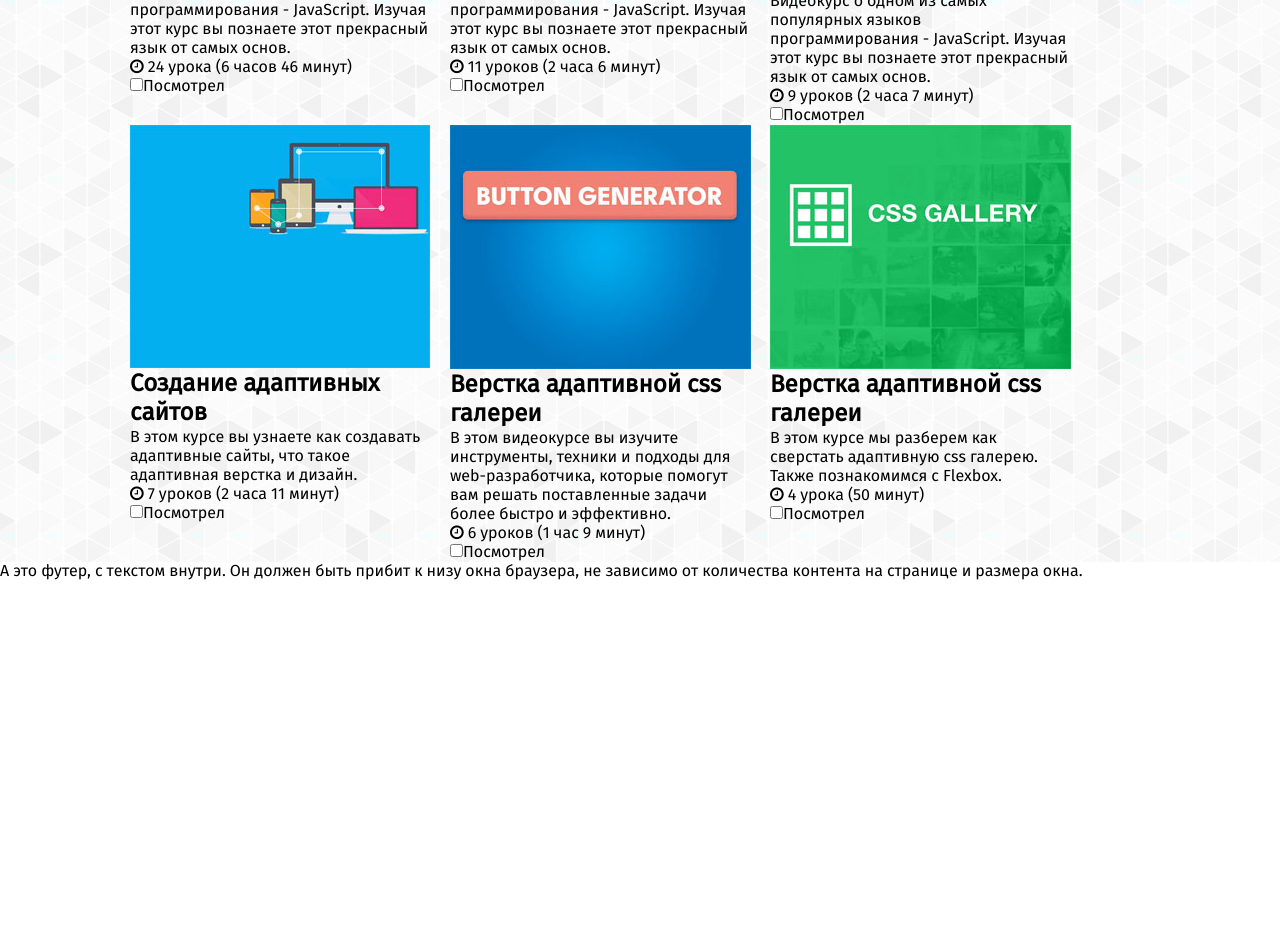
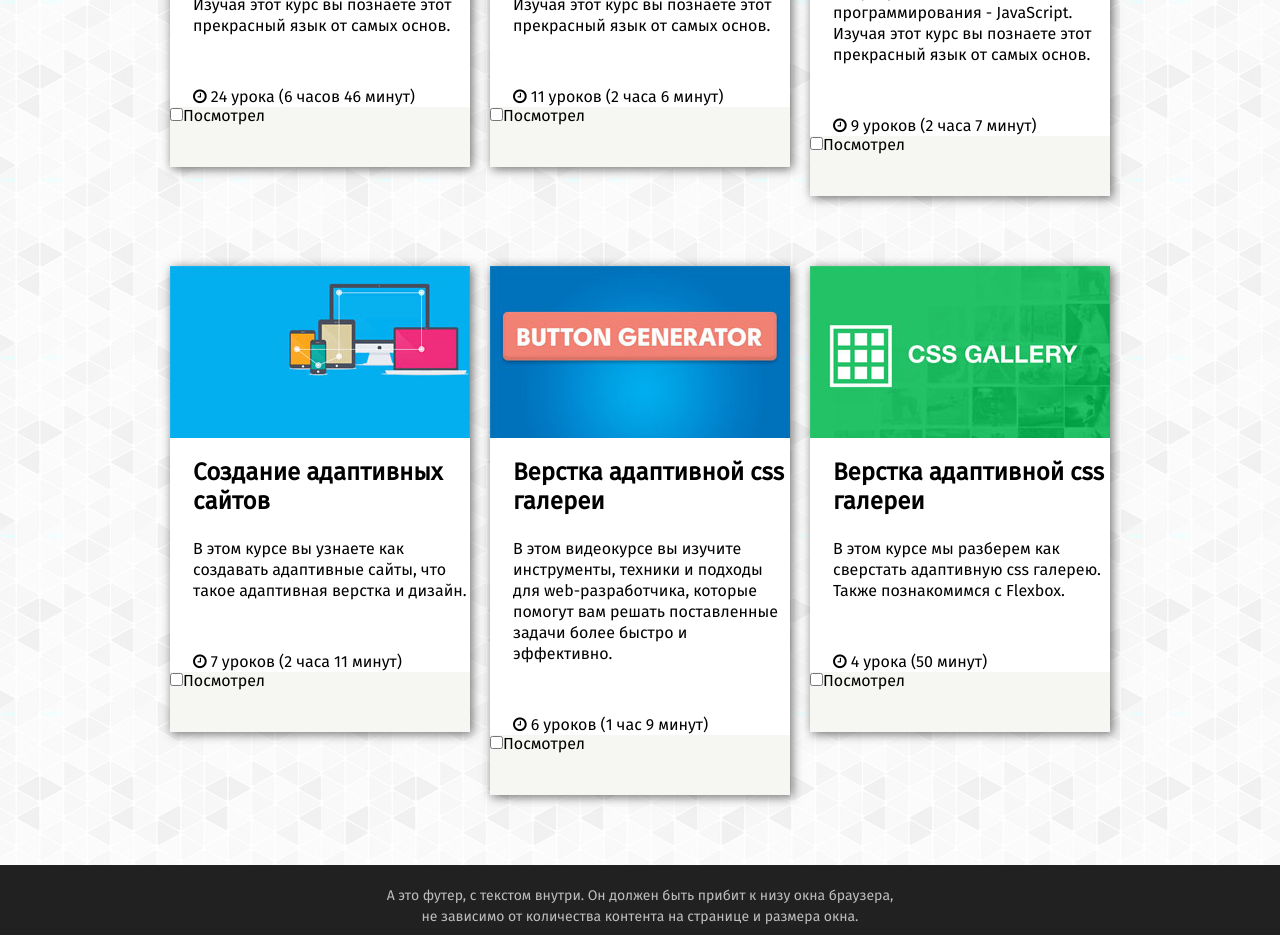
Before and after one commit to DmitriyDadorin/Loftschool-test, a plain HTML site: page index.html in a window 1280 px wide. Shown: the part 1380-2315 px from the top of the page. Before the commit the page ends 1961 px from the top, so only its background shows below. Drawn offline with Linux system fonts and the light colour scheme.

Commit message:
add css style for block

```diff
--- a/index.html
+++ b/index.html
@@ -38,7 +38,7 @@
             <h2>Немного обо мне</h2>
             <p>Я живу в Москве (Россия). Мне 26 лет. Высшее образование - закончил НИУ ИТМО.
                 Опыт в разработке 1 год. Уже окончил курсы в Академии Программирования, где не плохо научился верстать.
-                Пока есть только один сайт, которым могу похвастаться: <a href="www.yandex.ru">www.yandex.ru</a></p>
+                Пока есть только один сайт, которым могу похвастаться: <a href="https://yandex.ru/">www.yandex.ru</a></p>
             </div>
         </div>
         <div class="about_me">
@@ -59,59 +59,67 @@
         </div>
         <div class="block_container">
         <div class="block js">
-            <img src="img/js.jpg" alt="">
-            <h2>Основы javaScript</h2>
+            <div class="img_block"><img src="img/js.jpg" alt=""></div>
+           <div class="container_for_text"><h2>Основы javaScript</h2>
             <p>Видеокурс о одном из самых популярных языков программирования - JavaScript.
                  Изучая этот курс вы познаете этот прекрасный язык от самых основ.</p>
-                 <p class="fa-clock-o time"> 24 урока (6 часов 46 минут)</p>
-                <label><input type="checkbox">Посмотрел</label>
+                 <p class="fa-clock-o time"> 24 урока (6 часов 46 минут)</p></div>
+                 <div class="label_checkbox"><label><input type="checkbox">Посмотрел</label></div>
+
+
         </div>
         <div class="block jquery">
-                <img src="img/jquery.jpg" alt="">
-                <h2>Основы <span class="uppercase">jquery</span></h2>
-                <p>Видеокурс о одном из самых популярных языков программирования - JavaScript.
+                <div class="img_block"><img src="img/jquery.jpg" alt=""></div>
+                <div class="container_for_text"><h2>Основы <span class="uppercase">jquery</span></h2>
+                    <p>Видеокурс о одном из самых популярных языков программирования - JavaScript.
                     Изучая этот курс вы познаете этот прекрасный язык от самых основ.</p>
-                     <p class="fa-clock-o time"> 11 уроков (2 часа 6 минут)</p>
-                    <label><input type="checkbox">Посмотрел</label>
+                     <p class="fa-clock-o time"> 11 уроков (2 часа 6 минут)</p></div>
+                     <div class="label_checkbox"><label><input type="checkbox">Посмотрел</label></div>
+
         </div>
         <div class="block base">
-                <img src="img/base.jpg" alt="">
-                <h2>Базовые элементы страницы</h2>
+                <div class="img_block"><img src="img/base.jpg" alt=""></div>
+                <div class="container_for_text"><h2>Базовые элементы страницы</h2>
                 <p>Видеокурс о одном из самых популярных языков программирования - JavaScript.
                      Изучая этот курс вы познаете этот прекрасный язык от самых основ.</p>
-                     <p class="fa-clock-o time"> 9 уроков (2 часа 7 минут)</p>
-                    <label><input type="checkbox">Посмотрел</label>
+                     <p class="fa-clock-o time"> 9 уроков (2 часа 7 минут)</p></div>
+                     <div class="label_checkbox"><label><input type="checkbox">Посмотрел</label></div>
+
         </div>
     </div>
         <div class="block_container">
         <div class="block adaptive">
-                <img src="img/adaptive.jpg" alt="">
-                <h2>Создание адаптивных сайтов</h2>
+                <div class="img_block"><img src="img/adaptive.jpg" alt=""></div>
+                <div class="container_for_text"><h2>Создание адаптивных сайтов</h2>
                 <p>В этом курсе вы узнаете как создавать адаптивные сайты, что такое адаптивная верстка и дизайн.</p>
-                     <p class="fa-clock-o time"> 7 уроков (2 часа 11 минут)</p>
-                    <label><input type="checkbox">Посмотрел</label>
+                     <p class="fa-clock-o time"> 7 уроков (2 часа 11 минут)</p></div>
+                     <div class="label_checkbox"><label><input type="checkbox">Посмотрел</label></div>
+
         </div>
         <div class="block button">
-                <img src="img/button.jpg" alt="">
-                <h2>Верстка адаптивной css галереи</h2>
+                <div class="img_block"><img src="img/button.jpg" alt=""></div>
+                <div class="container_for_text"><h2>Верстка адаптивной css галереи</h2>
                 <p>В этом видеокурсе вы изучите инструменты, техники и подходы для web-разработчика,
                     которые помогут вам решать поставленные задачи более быстро и эффективно.</p>
-                     <p class="fa-clock-o time"> 6 уроков (1 час 9 минут)</p>
-                    <label><input type="checkbox">Посмотрел</label>
+                     <p class="fa-clock-o time"> 6 уроков (1 час 9 минут)</p></div>
+                     <div class="label_checkbox"><label><input type="checkbox">Посмотрел</label></div>
+
         </div>
         <div class="block css">
-                <img src="img/css.jpg" alt="">
-                <h2>Верстка адаптивной css галереи</h2>
+                <div class="img_block"><img src="img/css.jpg" alt=""></div>
+                <div class="container_for_text"><h2>Верстка адаптивной css галереи</h2>
                 <p>В этом курсе мы разберем как сверстать адаптивную css галерею. Также познакомимся с Flexbox.</p>
-                     <p class="fa-clock-o time"> 4 урока (50 минут)</p>
-                    <label><input type="checkbox">Посмотрел</label>
+                     <p class="fa-clock-o time"> 4 урока (50 минут)</p></div>
+                     <div class="label_checkbox"><label><input type="checkbox">Посмотрел</label></div>
+
                 </div>
         </div>
     </section>
-<futer>
-    <p>А это футер, с текстом внутри. Он должен быть прибит к низу окна браузера,
+<footer class="footer_fixed">
+    <p>А это футер, с текстом внутри. Он должен быть прибит к низу окна браузера,<br>
             не зависимо от количества контента на странице и размера окна.</p>
-</futer>
+</footer>
+
 
     <script src="code.js"></script>
 </body>
--- a/style.css
+++ b/style.css
@@ -112,16 +112,22 @@ margin-bottom: 25px;
 
 /* офрмление блоков курса */
 
-.block{
-    width: 300px;
-    height: auto;
-}
+ .block{
+ width: 300px;
+ height: auto;
+ background-color: #ffffff;
+ box-shadow: 2px 2px 10px 0px rgba(0,0,0,0.57);
+ display: table-row;
+ height: 100%;
+ }
 
 .block_container{
 display: flex;
-flex-wrap: wrap;
+justify-content: center;
 margin-left: 130px;
 margin-right: 130px;
+padding-bottom: 70px;
+
 }
 .jquery{
     margin-left: 20px;
@@ -131,3 +137,44 @@ margin-right: 130px;
     margin-left: 20px;
     margin-right: 20px;
 }
+.img_block{
+    width: 300px;
+    height: 172px;
+    overflow: hidden;
+}
+.fa-clock-o{
+    padding-top: 50px;
+}
+.container_for_text{
+    padding-left: 23px;
+
+}
+.container_for_text p{
+    line-height: 21px;
+
+}
+.container_for_text h2{
+    padding-top: 21px;
+    padding-bottom: 21px;
+
+}
+.label_checkbox{
+    background-color: #f6f7f2;
+    width: auto;
+    height: 60px;
+}
+
+
+.footer_fixed{
+    padding: 20px 0;
+    height: 30px;
+    background-color: #212121;
+}
+
+.footer_fixed p{
+         text-align: center;
+         color: white;
+         font-size: 14px;
+         line-height: 21px;
+         opacity: 0.7;
+ }
```
